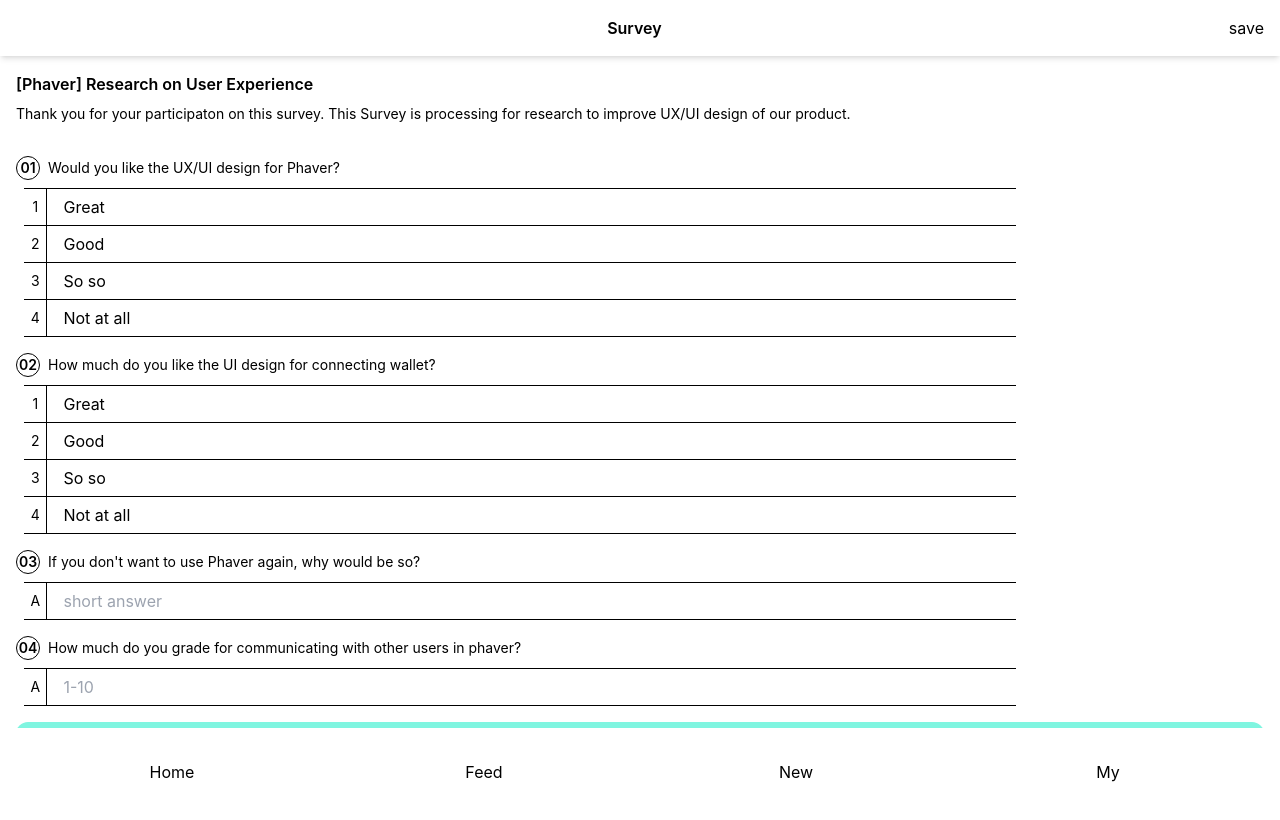
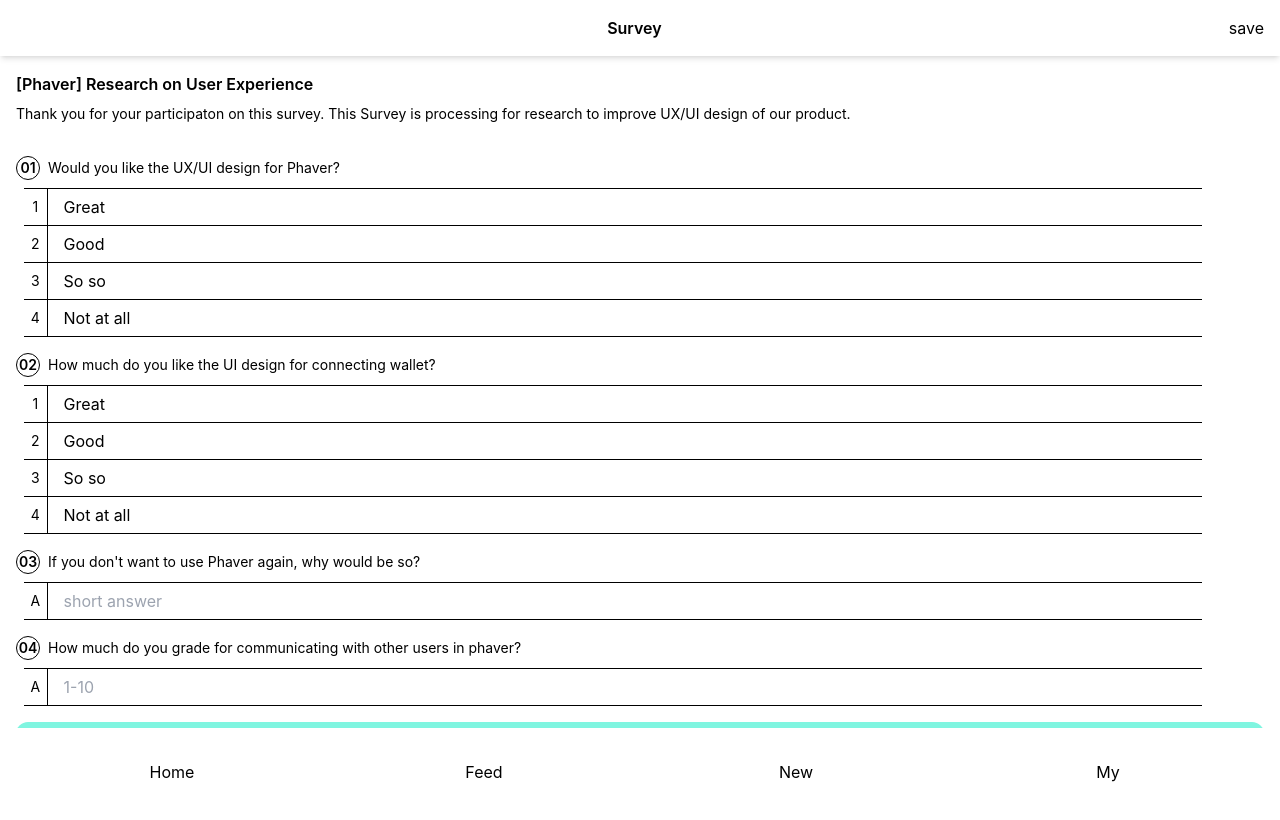
Before and after one commit to undefined-blank/Client, a React (Create React App) app: page /Survey in a window 1280 px wide. Shown: the top 820 px of the page. Built offline with nearby package versions, Linux system fonts and the light colour scheme; some icons are missing.

Commit message:
fix: Survey Form

```diff
--- a/src/components/Modal/Modal.css
+++ b/src/components/Modal/Modal.css
@@ -67,3 +67,9 @@
 .option-input , .option-input input {
     width: 100%;
 }
+
+/* Survey Form */
+
+.survey-form .option-item .option-left-container {
+    width: 95%;
+}
```
